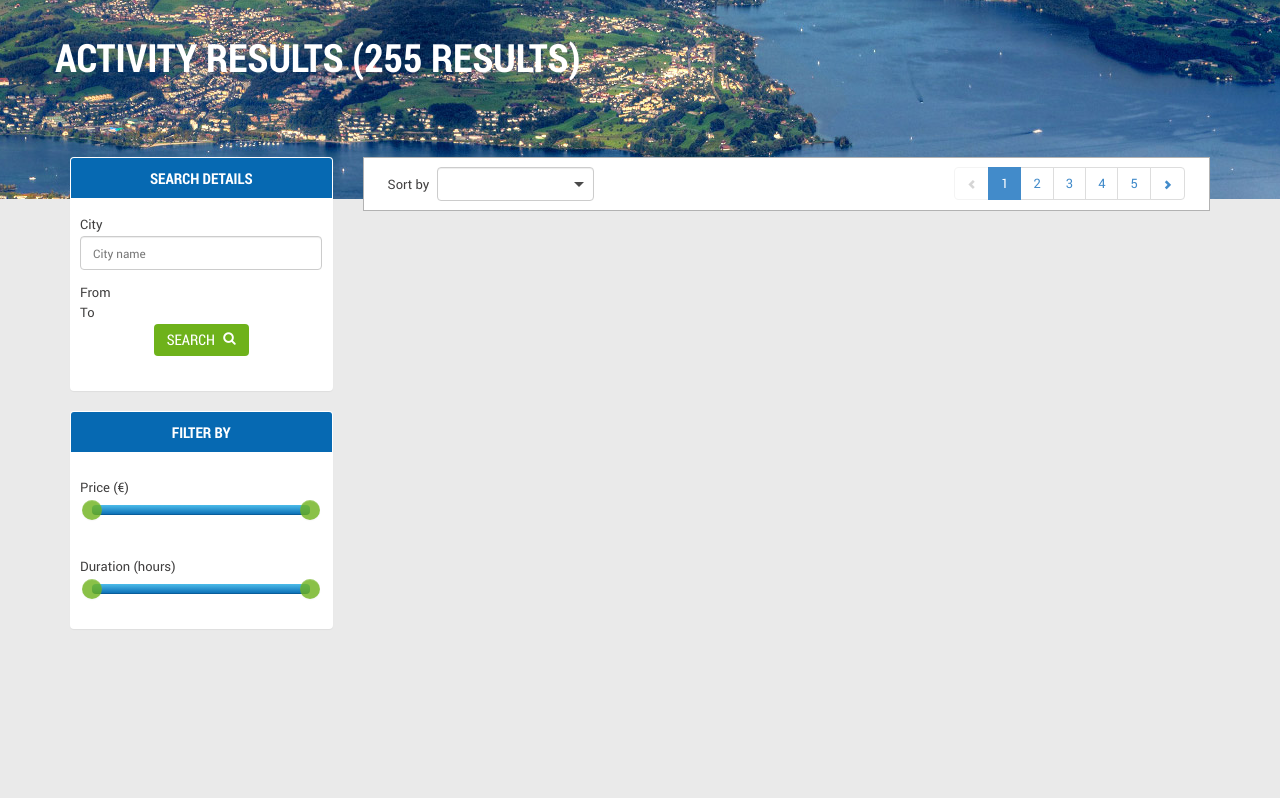
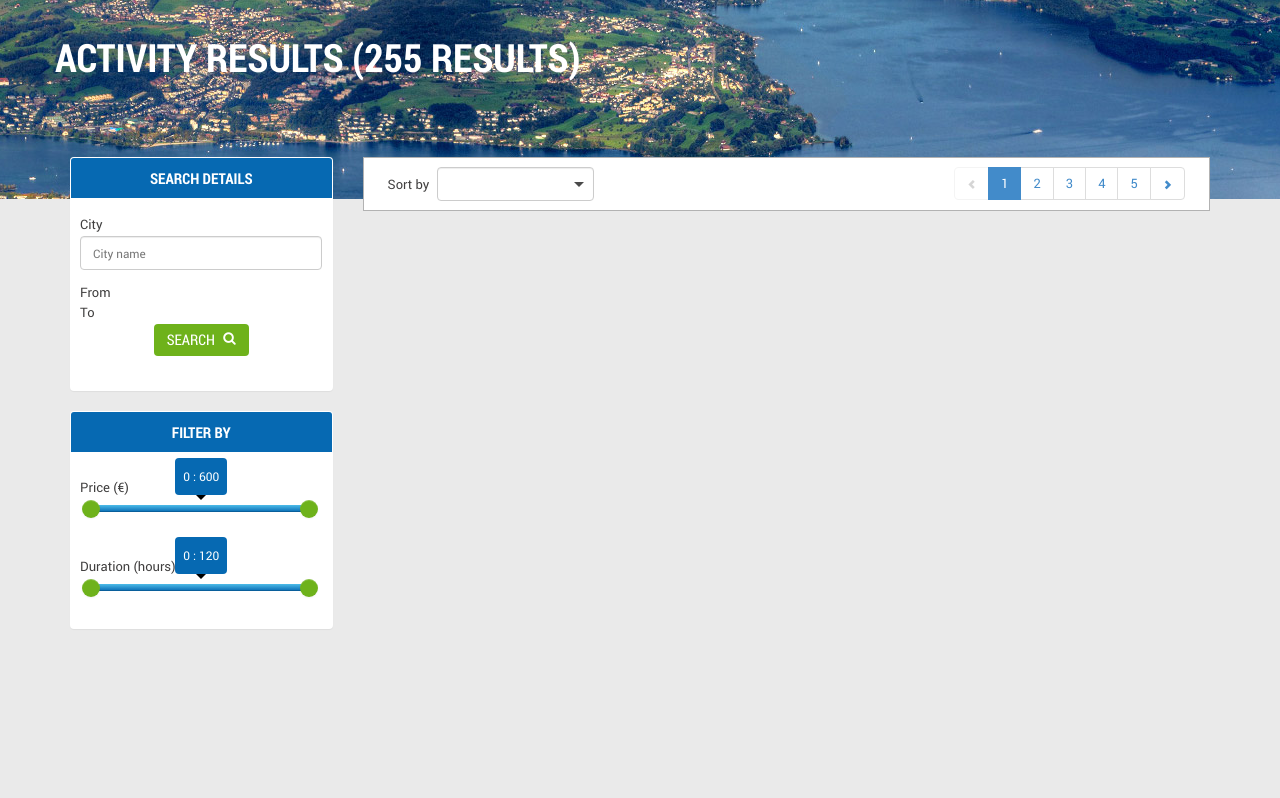
Before and after one commit to jmocana2/fanontour, a PHP site: page /01_results-activities.html in a window 1280 px wide. Shown: the part 57-855 px from the top of the page. Run offline with PHP 8.4, Linux system fonts and the light colour scheme; some libraries are stand-ins or nearby versions.

Commit message:
updated css

```diff
--- a/css/main.css
+++ b/css/main.css
@@ -460,6 +460,10 @@ textarea.form-control {
 .checkbox input[type="checkbox"]:checked + span,
 .radio input[type="checkbox"]:checked + span {
   background-position: 0 -18px;
+}
+.form-control[readonly] {
+  background-color: #ffffff;
+  cursor: pointer;
 }
 li {
   margin-bottom: 10px;
@@ -1331,6 +1335,11 @@ blockquote {
   margin: 0;
   float: right;
 }
+.panel-fix-top.active {
+  position: fixed;
+  top: 58px;
+  width: 262px;
+}
 .bootstrap-datetimepicker-widget td.disabled {
   -webkit-opacity: 0.5;
   -moz-opacity: 0.5;
@@ -1411,6 +1420,12 @@ blockquote {
 .time-field .form-group {
   vertical-align: inherit;
 }
+.has-error input {
+  background-color: #f2dede;
+}
+.has-warning input {
+  background-color: #fcf8e3;
+}
 /*!
  * Slider for Bootstrap
  *
@@ -1431,7 +1446,7 @@ blockquote {
   height: 20px;
 }
 .slider.slider-horizontal .slider-track {
-  height: 10px;
+  height: 7px;
   width: 100%;
   margin-top: -5px;
   top: 50%;
@@ -1483,6 +1498,11 @@ blockquote {
 }
 .slider input {
   display: none;
+}
+.slider .tooltip {
+  -webkit-opacity: 1;
+  -moz-opacity: 1;
+  opacity: 1;
 }
 .slider .tooltip-inner {
   white-space: nowrap;
@@ -1527,8 +1547,8 @@ blockquote {
 }
 .slider-handle {
   position: absolute;
-  width: 20px;
-  height: 20px;
+  width: 18px;
+  height: 18px;
   background-color: #6eb21b;
   background-image: -moz-linear-gradient(top, #6eb21b, #6eb21b);
   background-image: -webkit-gradient(linear, 0 0, 0 100%, from(#6eb21b), to(#6eb21b));
@@ -1540,13 +1560,13 @@ blockquote {
   -webkit-box-shadow: inset 0 1px 0 rgba(255, 255, 255, 0.2), 0 1px 2px rgba(0, 0, 0, 0.05);
   -moz-box-shadow: inset 0 1px 0 rgba(255, 255, 255, 0.2), 0 1px 2px rgba(0, 0, 0, 0.05);
   box-shadow: inset 0 1px 0 rgba(255, 255, 255, 0.2), 0 1px 2px rgba(0, 0, 0, 0.05);
-  opacity: 0.8;
+  opacity: 1;
   border: 0px solid transparent;
 }
 .slider-handle.round {
-  -webkit-border-radius: 20px;
-  -moz-border-radius: 20px;
-  border-radius: 20px;
+  -webkit-border-radius: 18px;
+  -moz-border-radius: 18px;
+  border-radius: 18px;
 }
 .slider-handle.triangle {
   background: transparent none;
@@ -1878,11 +1898,13 @@ video {
   text-align: center;
   text-transform: uppercase;
   margin-bottom: 0;
+  text-shadow: 1px 1px #333;
 }
 #fanontour-search-box h2 {
   font: normal 2.143em/1.2em 'roboto_condensedbold', 'sans-serif';
   color: #ffffff;
   text-align: center;
+  text-shadow: 1px 1px #333;
 }
 #fanontour-search-box .tab-default {
   width: 818px;
@@ -2165,9 +2187,13 @@ video {
 .results li {
   padding: 20px;
   border-top: 1px #b2b2b2 solid;
+  margin-bottom: 0;
 }
 .results li:first-child {
   border-top: none;
+}
+.results li:hover {
+  background-color: #f5f5f5;
 }
 .results li .mod-img {
   float: left;
@@ -2219,7 +2245,7 @@ video {
   margin-right: 5px;
 }
 #fanontour-search-box {
-  padding-top: 171px;
+  padding-top: 169px;
   min-height: 487px;
 }
 #fanontour-search-box .tab-content {
```
